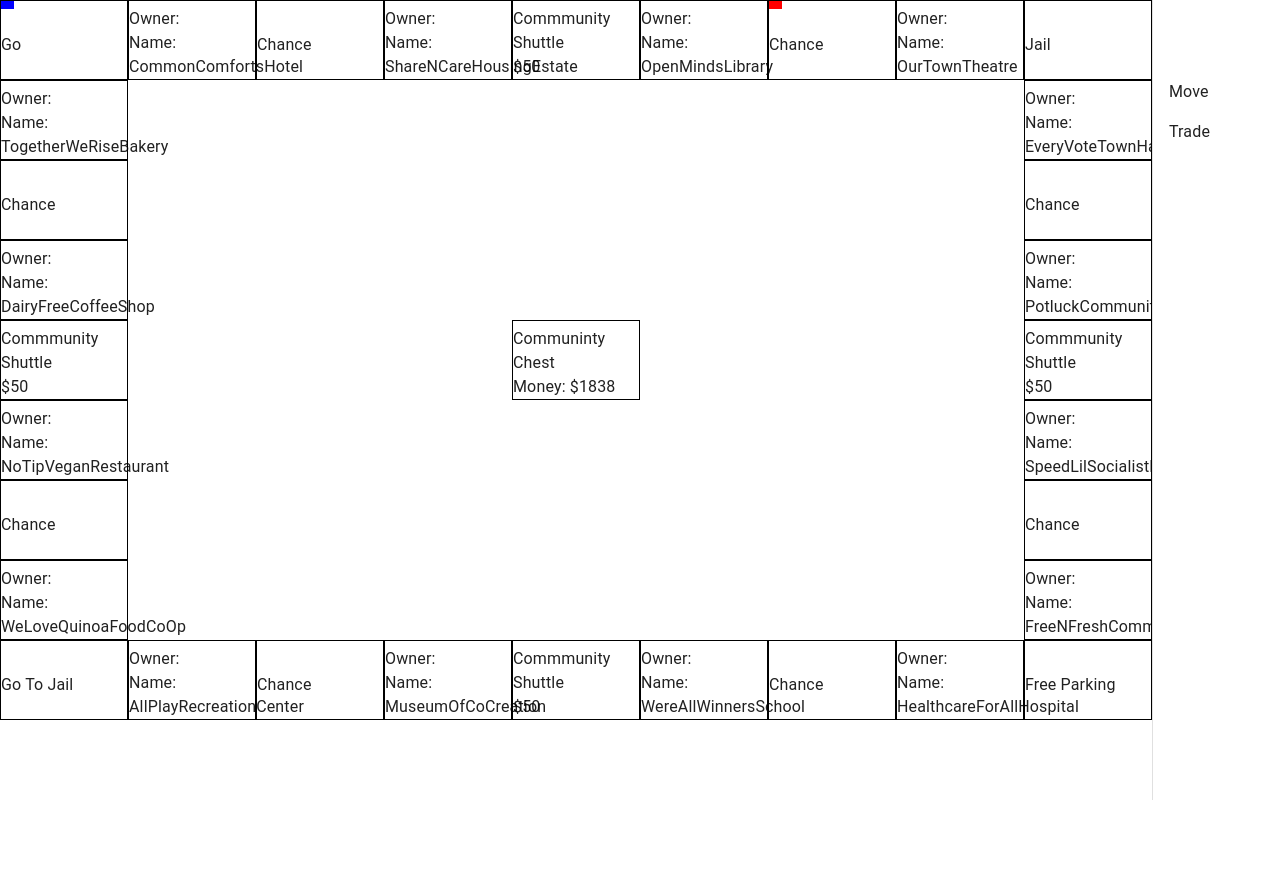
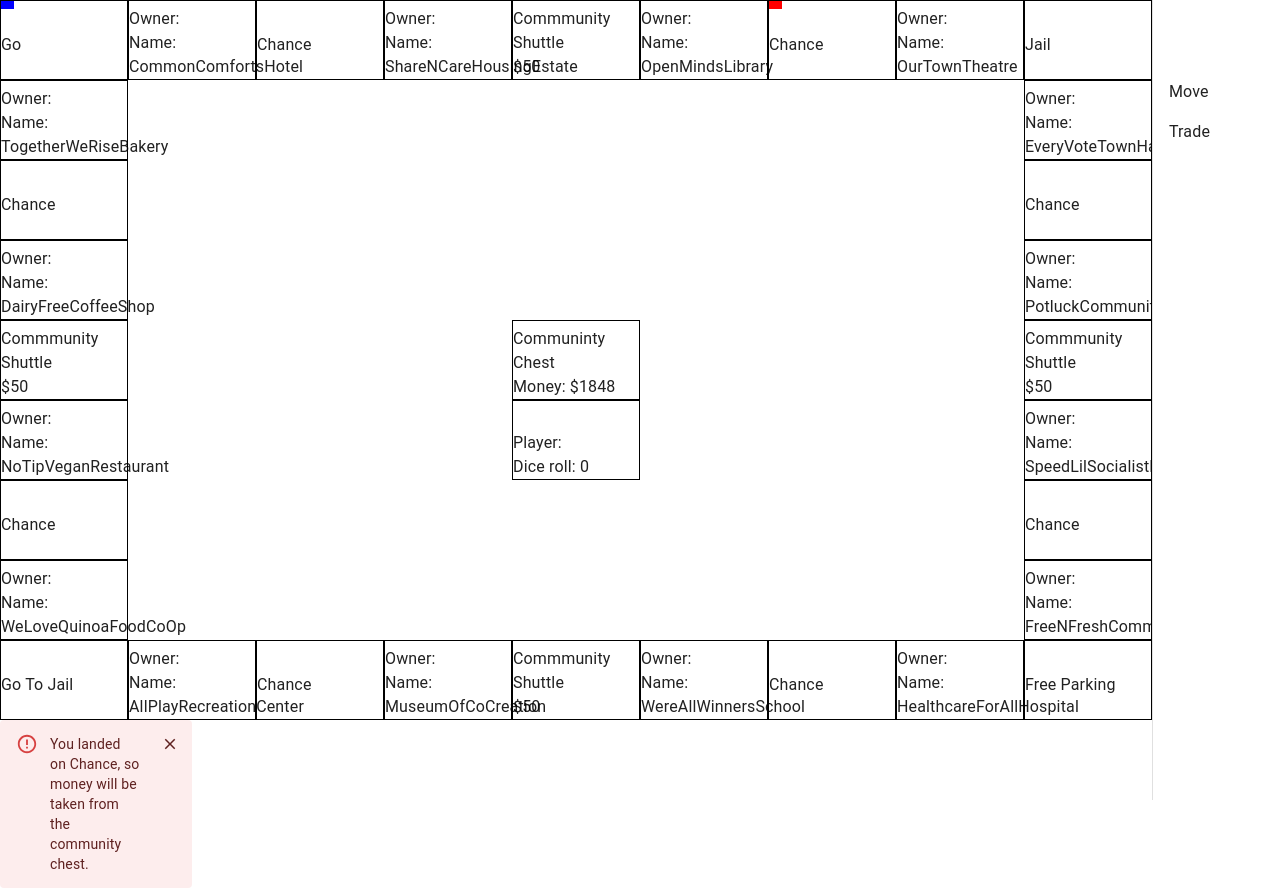
Before and after one commit to Dleavenworth/monopoly-socialism, a React (Create React App) app: page / in a window 1280 px wide. Both pictures are taken after a click on the button "Move". Before the commit the page ends 800 px from the top, so only its background shows below. Built offline with nearby package versions, Linux system fonts and the light colour scheme.

Commit message:
Added Chance alerts

```diff
--- a/src/CellTypes.js
+++ b/src/CellTypes.js
@@ -9,6 +9,7 @@ export default class CellTypes {
 	static Shuttle = new CellTypes("Shuttle");
 	static Parking = new CellTypes("Parking");
 	static Chest = new CellTypes("CommunintyChest");
+	static statis = new CellTypes("Player status");
 
 	constructor(type) {
 		this.type = type;
--- a/src/components/Board.jsx
+++ b/src/components/Board.jsx
@@ -8,7 +8,7 @@ const Board = (props) => {
 
 	// Make an array of booleans where the index corresponds to each cell, then set the player field to this boolean and change the boolean whenever the player moves
 	const displaySquares = () => {
-		console.log(props);
+		//console.log(props);
 		return props.squares.map((curSquare, i) => {
 			return (
 				<Cell
@@ -22,6 +22,7 @@ const Board = (props) => {
 					owner={curSquare.owner}
 					name={curSquare.description.projectName}
 					money={curSquare.money}
+					move={curSquare.move}
 				/>
 			);
 		});
--- a/src/components/Cell.jsx
+++ b/src/components/Cell.jsx
@@ -87,6 +87,12 @@ const Cell = forwardRef((props, ref) => {
 						<Typography>Free Parking</Typography>
 					</>
 				) : null}
+				{props.type === CellTypes.statis ? (
+					<>
+						<Typography>Player: </Typography>
+						<Typography>Dice roll: {props.move}</Typography>
+					</>
+				) : null}
 			</Box>
 		</Box>
 	);
--- a/src/components/Controls.jsx
+++ b/src/components/Controls.jsx
@@ -10,6 +10,7 @@ const Controls = (props) => {
 
 	const rollDie = () => {
 		let movementDie = Math.floor(Math.random() * 6) + 1;
+		console.log("Movement: " + movementDie);
 		let actionDie = Math.floor(Math.random() * 6) + 1;
 
 		//Doubles movement, Draw chance card, draw two chance cards
@@ -34,6 +35,8 @@ const Controls = (props) => {
 				currentTotal -= 20;
 				//currentTotal = CommunityChest.getTotal();
 				CommunityChest.setTotal(currentTotal);
+				props.setDrawAlert(true);
+				props.setDrawAlert(false);
 				console.log("Current total: " + CommunityChest.getTotal());
 				break;
 			case 6:
@@ -42,6 +45,8 @@ const Controls = (props) => {
 				currentTotal -= 30;
 				//currentTotal = CommunityChest.getTotal();
 				CommunityChest.setTotal(currentTotal);
+				props.setDrawAlert(true);
+				props.setDrawAlert(false);
 				console.log("Current total: " + CommunityChest.getTotal());
 				break;
 			default:
--- a/src/components/Game.jsx
+++ b/src/components/Game.jsx
@@ -28,6 +28,8 @@ const Game = () => {
     const [reset, setReset] = useState(false);
     const [isShuttling, setIsShuttling] = useState(false);
     const [errorAlert, setErrorAlert] = useState(false);
+    const [chanceAlert, setChanceAlert] = useState(false);
+    const [drawChanceAlert, setDrawAlert] = useState(false);
     let communityChestTotal = useRef(CommunityChest.getTotal());
 
     const makeBoard = () => {
@@ -92,6 +94,15 @@ const Game = () => {
             money: CommunityChest.getTotal(),
         };
         newSquares.push(center);
+        const statis = {
+            col: 6,
+            row: 7,
+            type: CellTypes.statis,
+            owner: undefined,
+            description: "something",
+            move: 0,
+        };
+        newSquares.push(statis);
         return newSquares;
     };
 
@@ -194,6 +205,7 @@ const Game = () => {
             case CellTypes.Chance:
                 console.log("At chance");
                 setCommunityChest(10);
+                setChanceAlert(true);
                 /*const currentTotal = CommunityChest.getTotal();
 				CommunityChest.setTotal(currentTotal - 10);
 				console.log("Current total: " + CommunityChest.getTotal());*/
@@ -346,7 +358,9 @@ const Game = () => {
         newSquares[newSquares.length - 1].money = communityChestTotal.current;
         setSquares([...newSquares]);
     };
-
+    const setDrawChanceAlert = (action) => {
+        setDrawAlert(action);
+    }
     return (
         <Box>
             <TradeDialog
@@ -394,6 +408,7 @@ const Game = () => {
                         signalMoving={signalMoving}
                         openShuttleAlert={openShuttleAlert}
                         movePlayer={movePlayer}
+                        setDrawAlert={setDrawChanceAlert}
                     />
                 </Box>
             </Box>
@@ -414,6 +429,40 @@ const Game = () => {
                     Not enough money!
                 </Alert>
             </Collapse>
+            <Collapse in={chanceAlert}>
+                <Alert
+                    sx={{ width: "15vw"}}
+                    severity="error"
+                    action={
+                        <IconButton
+                            color="inherit"
+                            size="small"
+                            onClick={() => setChanceAlert(false)}
+                        >
+                            <CloseIcon fontSize="inherit"/>
+                        </IconButton>
+                    }
+                >
+                    You landed on Chance, so money will be taken from the community chest.
+                </Alert>
+            </Collapse>
+            <Collapse in={drawChanceAlert}>
+                <Alert
+                    sx={{ width: "15vw"}}
+                    severity="error"
+                    action={
+                        <IconButton
+                            color="inherit"
+                            size="small"
+                            onClick={() => setChanceAlert(false)}
+                        >
+                            <CloseIcon fontSize="inherit"/>
+                        </IconButton>
+                    }
+                >
+                    You rolled Chance, so money will be ttaken from the community chest.
+                </Alert>
+            </Collapse>
         </Box>
     );
 };
```
Also changed, not shown: src/ChanceTypes.js (+9 -33 lines).
